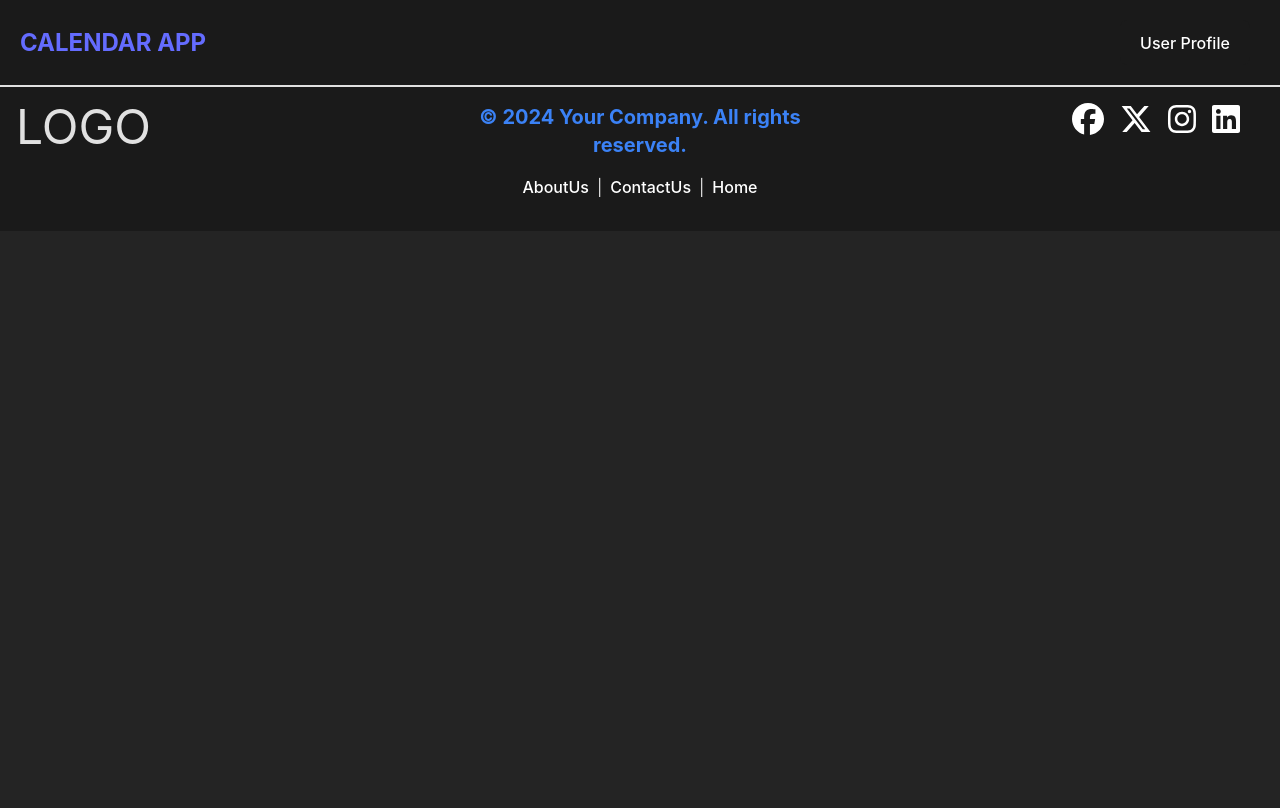
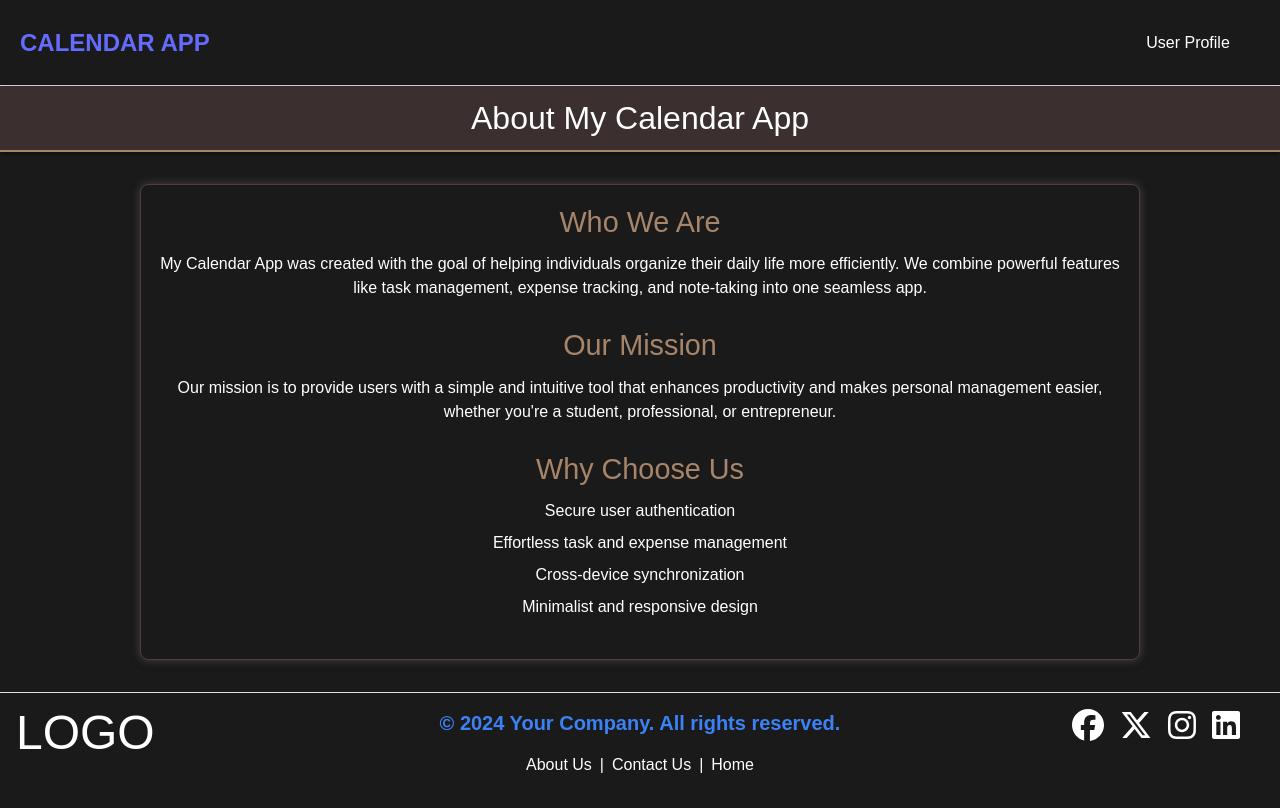
Before and after one commit to divyansh-2005/my-calendar-app, a React (Vite) app in the folder FRONTEND/: page /AboutUs in a window 1280 px wide. Built offline with nearby package versions, Linux system fonts and the light colour scheme.

Commit message:
Sucessfully added and linked AboutUs and ContactUs Pages

```diff
--- a/FRONTEND/src/App.jsx
+++ b/FRONTEND/src/App.jsx
@@ -10,6 +10,8 @@ import LoginPage from './pages/LoginPage';
 import Footer from './components/Footer';
 import { AuthProvider } from './utils/AuthContext';
 import UserProfile from './pages/UserProfile';
+import AboutUsPage from './pages/AboutUsPage';
+import ContactUsPage from './pages/ContactUs';
 
 const App = () => {
   const [selectedDate, setSelectedDate] = useState(new Date());
@@ -66,6 +68,8 @@ const App = () => {
             <Route path="/register" element={<RegisterPage />} />
             <Route path="/login" element={<LoginPage />} />
             <Route path="/profile" element={<UserProfile />} />
+            <Route path="/AboutUs" element={<AboutUsPage></AboutUsPage>} />
+            <Route path="ContactUs" element={<ContactUsPage/>} />
           </Routes>
         </main>
         <Footer />
--- a/FRONTEND/src/components/Footer.jsx
+++ b/FRONTEND/src/components/Footer.jsx
@@ -6,6 +6,7 @@ import {
   faXTwitter,
   faLinkedin,
 } from "@fortawesome/free-brands-svg-icons";
+import { Link } from "react-router-dom"; // Import Link
 
 const Footer = () => {
   return (
@@ -19,27 +20,26 @@ const Footer = () => {
           &copy; {new Date().getFullYear()} Your Company. All rights reserved.
         </div>
         <div className="flex space-x-2 mb-4 ">
-          <a
-            href="/about"
+          <Link
+            to="/AboutUs"
             className="bg-customGray text-white text-base font-medium transition-colors duration-200 hover:text-blue-500 hover:underline"
           >
-            AboutUs
-          </a>
+            About Us
+          </Link>
           <p>|</p>
-          <a
-            href="/contact"
+          <Link
+            to="/ContactUs"
             className="bg-customGray text-white text-base font-medium transition-colors duration-200 hover:text-blue-500 hover:underline"
           >
-            ContactUs
-          </a>
+            Contact Us
+          </Link>
           <p>|</p>
-          <a
-            href="/"
+          <Link
+            to="/"
             className="bg-customGray text-white text-base font-medium transition-colors duration-200 hover:text-blue-500 hover:underline"
           >
-            {" "}
             Home
-          </a>
+          </Link>
         </div>
       </div>
       <div className="lg:col-span-1 flex flex-col items-end mr-6">
--- /dev/null
+++ b/FRONTEND/src/pages/AboutUsPage.jsx
@@ -0,0 +1,40 @@
+import React from 'react';
+import '../styles/AboutUs.css';
+
+const AboutUsPage = () => {
+    return (
+        <div>
+            <header className="header">
+                <h1>About My Calendar App</h1>
+
+            </header>
+            <main className="about-content">
+                <section className="about-section">
+                    <h2>Who We Are</h2>
+                    <p>
+                        My Calendar App was created with the goal of helping individuals organize their daily life more efficiently. We combine powerful features like task management, expense tracking, and note-taking into one seamless app.
+                    </p>
+                </section>
+
+                <section className="about-section">
+                    <h2>Our Mission</h2>
+                    <p>
+                        Our mission is to provide users with a simple and intuitive tool that enhances productivity and makes personal management easier, whether you're a student, professional, or entrepreneur.
+                    </p>
+                </section>
+
+                <section className="about-section">
+                    <h2>Why Choose Us</h2>
+                    <ul>
+                        <li>Secure user authentication</li>
+                        <li>Effortless task and expense management</li>
+                        <li>Cross-device synchronization</li>
+                        <li>Minimalist and responsive design</li>
+                    </ul>
+                </section>
+            </main>
+
+        </div>
+    );
+};
+export default AboutUsPage;
--- /dev/null
+++ b/FRONTEND/src/pages/ContactUs.jsx
@@ -0,0 +1,39 @@
+import React from 'react';
+import '../styles/ContactUs.css'; // Ensure you include the .css extension
+
+const ContactUsPage = () => {
+    return (
+        <div>
+            <header className="header">
+                <h1>Contact Us</h1>
+
+            </header>
+            <main className="contact-content">
+                <section className="contact-section">
+                    <h2>Get In Touch</h2>
+                    <p>
+                        If you have any questions, suggestions, or need support, please feel free to contact us using the form below or via email.
+                    </p>
+                </section>
+
+                <section className="contact-section">
+                    <form action="#" method="POST" className="contact-form">
+                        <label htmlFor="name">Your Name</label>
+                        <input type="text" id="name" name="name" required />
+
+                        <label htmlFor="email">Your Email</label>
+                        <input type="email" id="email" name="email" required />
+
+                        <label htmlFor="message">Your Message</label>
+                        <textarea id="message" name="message" rows="6" required></textarea>
+
+                        <button type="submit" className="submit-button">Send Message</button>
+                    </form>
+                </section>
+            </main>
+
+        </div>
+    );
+};
+
+export default ContactUsPage;
--- /dev/null
+++ b/FRONTEND/src/styles/AboutUs.css
@@ -0,0 +1,80 @@
+* {
+    margin: 0;
+    padding: 0;
+    box-sizing: border-box;
+}
+
+body {
+    font-family: Arial, sans-serif;
+    line-height: 1.6;
+    background-color: #1a1a1a;
+    color: #fff;
+}
+.header {
+    background-color: #3b2f2f;
+    color: #fff;
+    padding: 0.5rem;
+    text-align: center;
+    box-shadow: 0 2px 5px rgba(0, 0, 0, 0.5);
+    border-bottom: 2px solid #a7856a;
+}
+
+.header h1 {
+    font-size: 2rem;
+}
+
+.header p {
+    font-size: 1rem;
+    margin-top: 0.2rem;
+}
+
+
+.about-content {
+    max-width: 1000px;
+    margin: 2rem auto;
+    padding: 1rem;
+    background-color: #1a1a1a;
+    color: #fff;
+    border: 1px solid #4b3f3f;
+    border-radius: 8px;
+    box-shadow: 0 0 10px #4b3f3f;
+}
+
+.about-section {
+    margin-bottom: 1.5rem;
+}
+
+.about-section h2 {
+    font-size: 1.8rem;
+    color: #a7856a;
+    margin-bottom: 0.5rem;
+}
+
+.about-section p {
+    margin-bottom: 1rem;
+    color: #fff;
+}
+
+
+.about-section ul {
+    list-style-type: none;
+    padding: 0;
+    margin: 0;
+}
+
+.about-section ul li {
+    margin-bottom: 0.5rem;
+}
+
+.footer {
+    background-color: #4b3f3f;
+    color: #fff;
+    text-align: center;
+    padding: 1rem;
+    margin-top: 2rem;
+    box-shadow: 0 0 10px #4b3f3f;
+}
+
+.footer p {
+    margin: 0;
+}
--- /dev/null
+++ b/FRONTEND/src/styles/ContactUs.css
@@ -0,0 +1,126 @@
+/* General Reset */
+* {
+    margin: 0;
+    padding: 0;
+    box-sizing: border-box;
+}
+
+body {
+    font-family: Arial, sans-serif;
+    line-height: 1.6;
+    background-color: #1a1a1a;
+    color: #fff;
+}
+
+/* Header Styles */
+.header {
+    background-color: #3b2f2f;
+    color: #fff;
+    padding: 0.5rem;
+    text-align: center;
+    box-shadow: 0 2px 5px rgba(0, 0, 0, 0.5);
+    border-bottom: 2px solid #a7856a;
+}
+
+.header h1 {
+    font-size: 2rem;
+}
+
+.header p {
+    font-size: 1rem;
+    margin-top: 0.2rem;
+}
+
+
+/* Main Contact Content */
+.contact-content {
+    max-width: 1000px;
+    margin: 2rem auto;
+    padding: 1rem;
+    background-color: #1a1a1a;
+    color: #fff;
+    border: 1px solid #4b3f3f;
+    border-radius: 8px;
+    box-shadow: 0 0 10px #4b3f3f;
+}
+
+/* Contact Section Styles */
+.contact-section {
+    margin-bottom: 1.5rem;
+}
+
+.contact-section h2 {
+    font-size: 1.8rem;
+    color: #a7856a;
+    margin-bottom: 0.5rem;
+}
+
+.contact-section p {
+    margin-bottom: 1rem;
+    color: #fff;
+}
+
+/* Contact Form Styles */
+.contact-form {
+    display: flex;
+    flex-direction: column;
+}
+
+.form-group {
+    margin-bottom: 10px;
+}
+
+.form-group label {
+    display: block;
+    margin-bottom: 5px;
+    color: #fff;
+}
+
+.form-group input,
+.form-group textarea {
+    width: 100%;
+    padding: 8px;
+    border: 1px solid #4b3f3f;
+    border-radius: 4px;
+    font-size: 1rem;
+    background-color: #1a1a1a;
+    color: #fff;
+    transition: border-color 0.25s;
+}
+
+.form-group input:focus,
+.form-group textarea:focus {
+    border-color: #a7856a;
+    outline: none;
+}
+
+/* Button Styles */
+.submit-button {
+    padding: 0.8rem;
+    background-color: #4b3f3f;
+    color: #fff;
+    border: none;
+    border-radius: 8px;
+    cursor: pointer;
+    font-size: 1rem;
+    transition: background-color 0.3s, border-color 0.25s;
+}
+
+.submit-button:hover {
+    background-color: #3b302f;
+    border-color: #646cff;
+}
+
+/* Footer Styles */
+.footer {
+    background-color: #4b3f3f;
+    color: #fff;
+    text-align: center;
+    padding: 1rem;
+    margin-top: 2rem;
+    box-shadow: 0 0 10px #4b3f3f;
+}
+
+.footer p {
+    margin: 0;
+}
```
